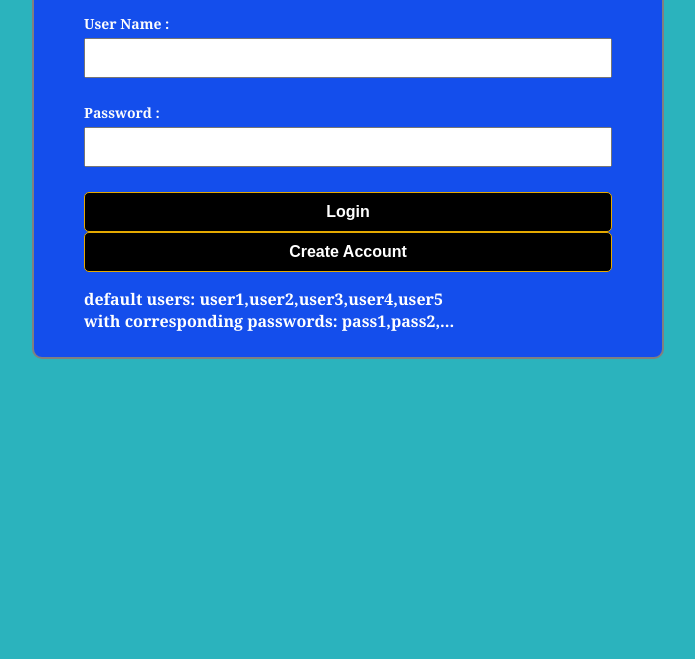
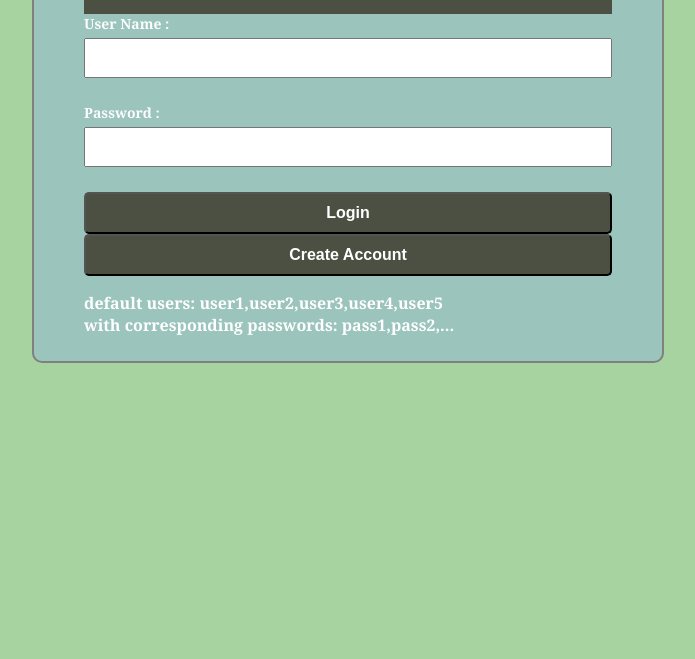
Before and after one commit to EliScherrer/Grocery-Guru, a website: page public/login.html in a window 1280 px wide. Shown: the part 141-800 px from the top of the page, without its empty margins (292-987 px from the left). Drawn offline with Linux system fonts and the light colour scheme.

Commit message:
Changed the colors for login

```diff
--- a/public/css/addRecipe.css
+++ b/public/css/addRecipe.css
@@ -1,5 +1,5 @@
 body {
-	background-color: #2bb3bd;
+	background-color: #A6D3A0;;
 }
 #divStart {
 	position: absolute;
--- a/public/css/browseRecipes.css
+++ b/public/css/browseRecipes.css
@@ -1,5 +1,5 @@
 body {
-	background-color: #2bb3bd;
+	background-color: #A6D3A0;;
 }
 #divStart {
 	position: absolute;
--- a/public/css/home.css
+++ b/public/css/home.css
@@ -1,7 +1,7 @@
 
 
 			body {
-				background-color: #2bb3bd;
+				background-color: #A6D3A0;;
 			}
 
 /*styles for divs*/
--- a/public/css/login.css
+++ b/public/css/login.css
@@ -1,8 +1,8 @@
 body {
-	background-color: #2bb3bd;
+	background-color: #A6D3A0;;
 }
 h2{
-	background-color: rgb(20, 78, 236);
+	background-color: #4B5043;
 	padding: 30px 35px;
 	margin: auto;
 	text-align:center;
@@ -16,7 +16,7 @@ div.container{
 	color: rgb(255, 255, 255);
 }
 div.main{
-	background-color: rgb(20, 78, 236);
+	background-color: #9BC4BC;;
 	width: auto;
 	padding: 10px 50px 25px;
 	border: 2px solid gray;
@@ -66,8 +66,7 @@ center{
 
 #login {
 	font-size: 16px;
-	background: #000000;
-	border: 1px solid #e5a900;
+	background: #4B5043;
 	color: #FFFFFF;
 	font-weight: bold;
 	cursor: pointer;
@@ -83,8 +82,7 @@ center{
 
 #createAccount {
 	font-size: 16px;
-	background: #000000;
-	border: 1px solid #e5a900;
+	background: #4B5043;
 	color: #FFFFFF;
 	font-weight: bold;
 	cursor: pointer;
--- a/public/css/recipeView.css
+++ b/public/css/recipeView.css
@@ -1,5 +1,5 @@
 body {
-	background-color: #2bb3bd;
+	background-color: #A6D3A0;;
 }
 #divStart {
 	position: absolute;
```
